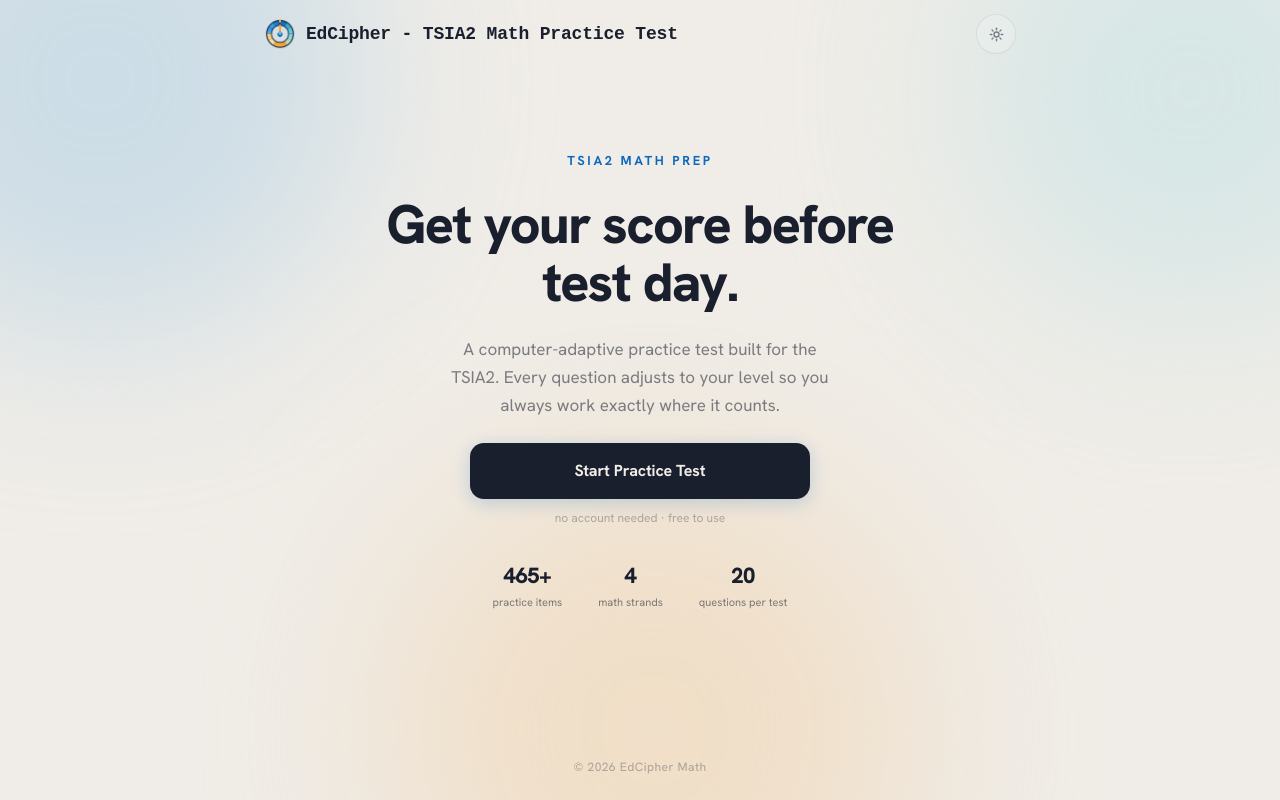
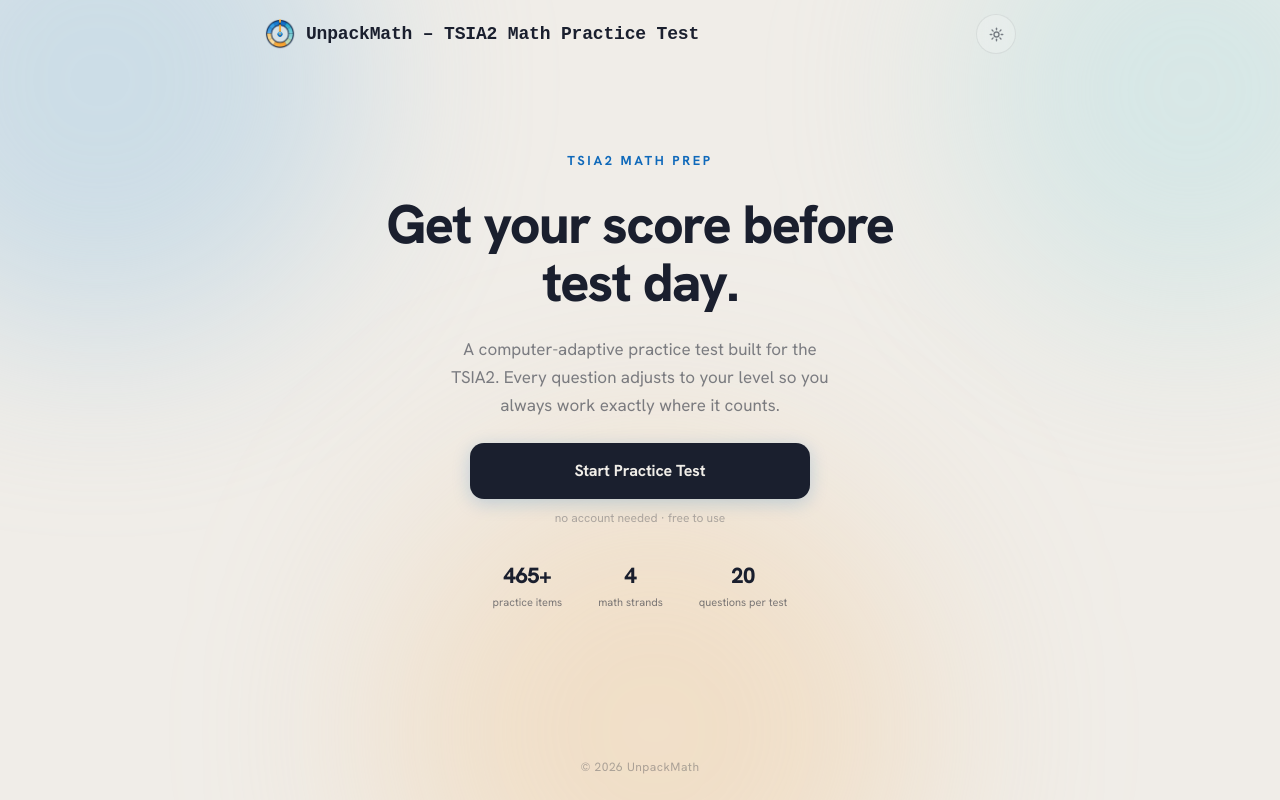
Before and after one commit to jd-oviedo/TSIA2Math, a Next.js app: page / in a window 1280 px wide. Built offline with nearby package versions, Linux system fonts and the light colour scheme; a small style sheet from the web is missing.

Commit message:
rebrand: EdCipher to UnpackMath in layout, header, and footer

```diff
--- a/app/components/Footer.tsx
+++ b/app/components/Footer.tsx
@@ -9,7 +9,7 @@ export function Footer() {
       color: "var(--ec-ink-faint)",
       letterSpacing: "0.04em",
     }}>
-      © 2026 EdCipher Math
+      © 2026 UnpackMath
     </footer>
   );
 }
--- a/app/components/Header.tsx
+++ b/app/components/Header.tsx
@@ -55,7 +55,7 @@ export function Header() {
       <Link href="/" style={{ display: "flex", alignItems: "center", gap: "10px", textDecoration: "none" }}>
         <Image
           src="/cipher-wheel.png"
-          alt="EdCipher logo"
+          alt="UnpackMath logo"
           width={32}
           height={32}
           style={{ objectFit: "contain" }}
@@ -67,7 +67,7 @@ export function Header() {
           fontFamily: "'LXGW WenKai Mono TC', monospace",
           letterSpacing: "-0.01em",
         }}>
-          EdCipher - TSIA2 Math Practice Test
+          UnpackMath – TSIA2 Math Practice Test
         </span>
       </Link>
       <ThemeToggle />
--- a/app/layout.tsx
+++ b/app/layout.tsx
@@ -11,7 +11,7 @@ const hanken = Hanken_Grotesk({
 });
 
 export const metadata: Metadata = {
-  title: "EdCipher Math – TSIA2 Prep",
+  title: "UnpackMath – TSIA2 Prep",
   description: "Computer-adaptive TSIA2 math practice",
 };
 
```
